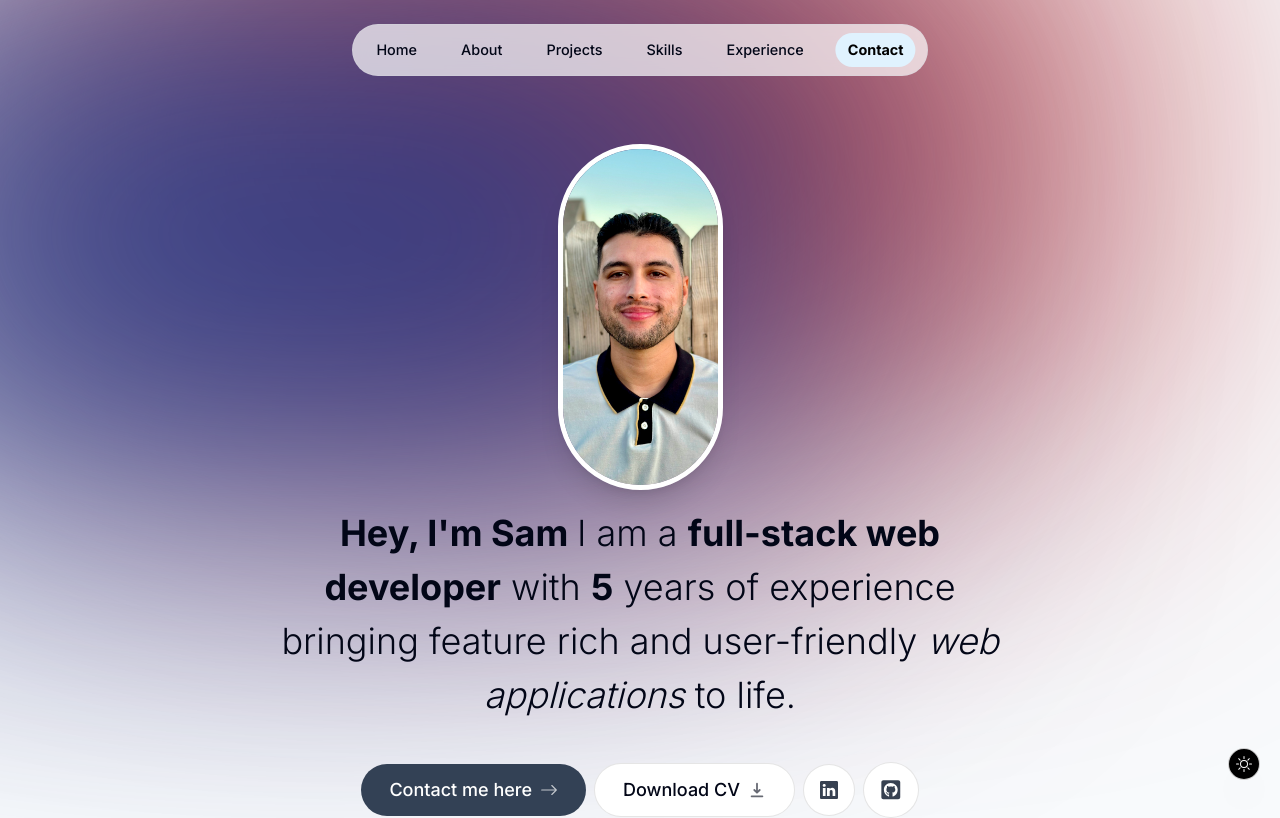
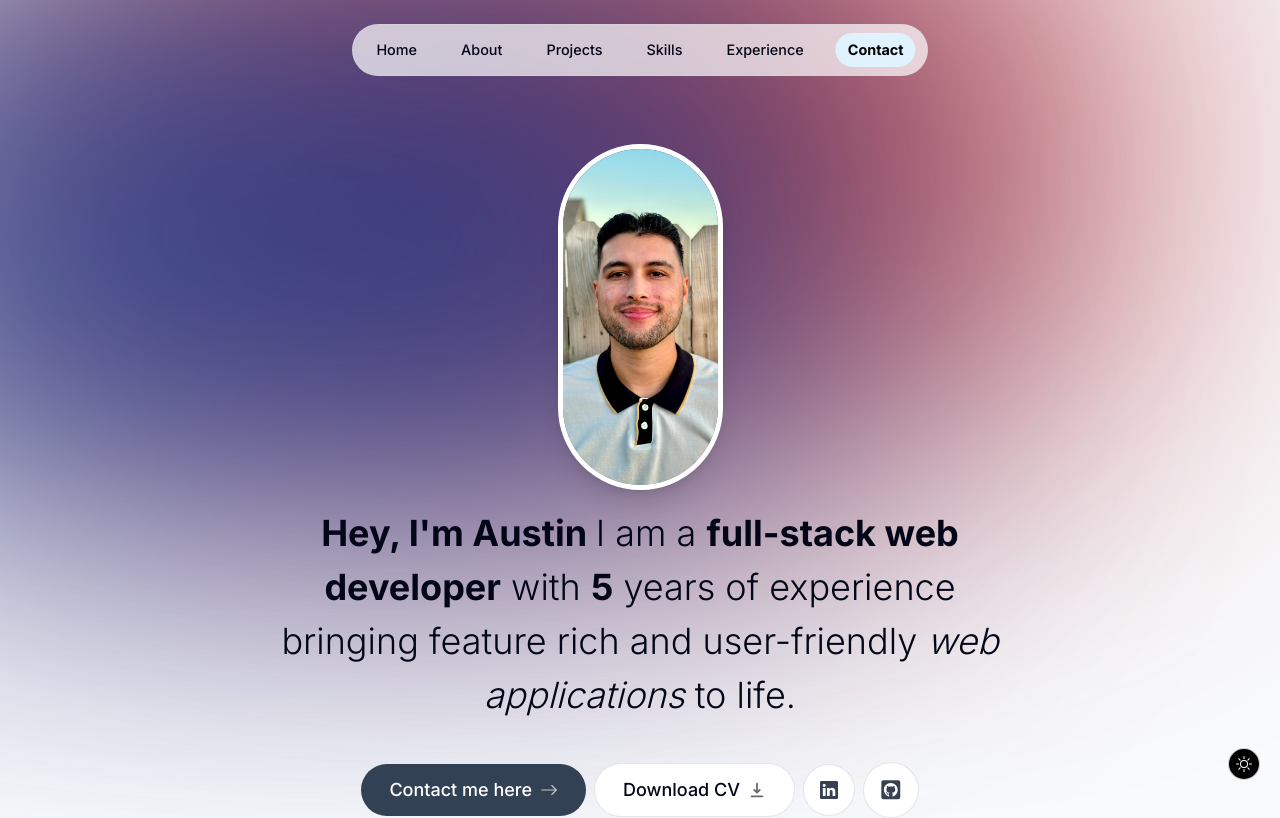
Before and after one commit to AustinPerez760/portfolio-website, a Next.js app: page / in a window 1280 px wide. Shown: the top 818 px of the page. Built offline with nearby package versions, Linux system fonts and the light colour scheme; no server answers.

Commit message:
Changed name

```diff
--- a/components/intro.tsx
+++ b/components/intro.tsx
@@ -51,7 +51,7 @@ export default function Intro() {
 				className='mb-10 mt-4 px-4 text-2xl font-light !leading-[1.5] sm:text-4xl'
 				initial={{ opacity: 0, y: 100 }}
 				animate={{ opacity: 1, y: 0 }}>
-				<span className='font-bold'>Hey, I'm Sam </span>I am a{' '}
+				<span className='font-bold'>Hey, I'm Austin </span>I am a{' '}
 				<span className='font-bold'>full-stack web developer</span> with{' '}
 				<span className='font-bold'>5</span> years of experience bringing
 				feature rich and user-friendly{' '}
```
